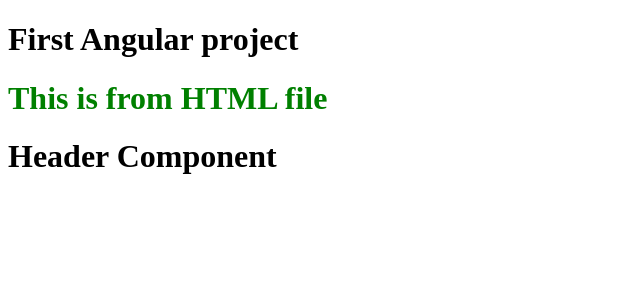
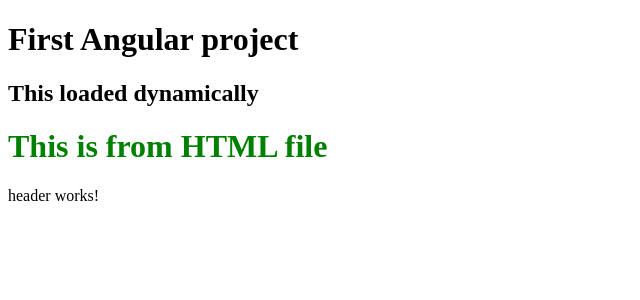
Before and after one commit to Saranyajayakumaran/learn_angular, an Angular app in the folder first-angular-project/: page / in a window 1280 px wide. Shown: the top 300 px of the page, without its empty margins (0-640 px from the left). Built offline with nearby package versions, Linux system fonts and the light colour scheme.

Commit message:
String interpretation

```diff
--- a/first-angular-project/src/app/app.component.html
+++ b/first-angular-project/src/app/app.component.html
@@ -1,3 +1,4 @@
 <h1>First Angular project</h1>
+<h2> {{title}} </h2>
 <app-navbar></app-navbar>
 <app-header></app-header>
--- a/first-angular-project/src/app/app.component.ts
+++ b/first-angular-project/src/app/app.component.ts
@@ -1,14 +1,14 @@
 import { Component } from '@angular/core';
 import { RouterOutlet } from '@angular/router';
 import { AppNavbar } from './navbar/navbar.component';
-import { AppHeader } from './header/header.component';
+import { HeaderComponent } from './header/header.component';
 
 @Component({
   selector: 'app-root',
-  imports: [RouterOutlet,AppNavbar,AppHeader],
+  imports: [RouterOutlet,AppNavbar,HeaderComponent],
   templateUrl: './app.component.html',
   styleUrl: './app.component.css'
 })
 export class AppComponent {
-  title = 'first-angular-project';
+  title: string = 'This loaded dynamically';
 }
--- /dev/null
+++ b/first-angular-project/src/app/header/header.component.html
@@ -0,0 +1 @@
+<p>header works!</p>
--- a/first-angular-project/src/app/header/header.component.ts
+++ b/first-angular-project/src/app/header/header.component.ts
@@ -1,11 +1,11 @@
-import { Component } from "@angular/core";
+import { Component } from '@angular/core';
 
 @Component({
-    selector: 'app-header',
-    standalone: true,
-    template: '<h1>Header Component</h1>'
+  selector: 'app-header',
+  imports: [],
+  templateUrl: './header.component.html',
+  styleUrl: './header.component.css'
 })
-
-export class AppHeader{
+export class HeaderComponent {
 
 }
```
Also changed, not shown: first-angular-project/src/app/header/header.component.css (added), 1 other file (tests, documents, lock files or other folders).
